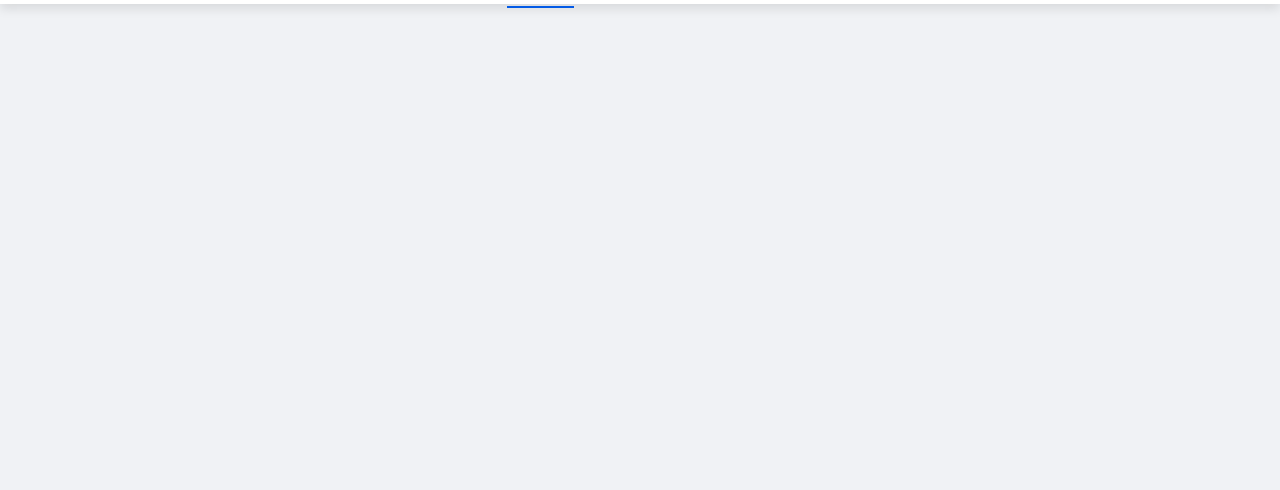
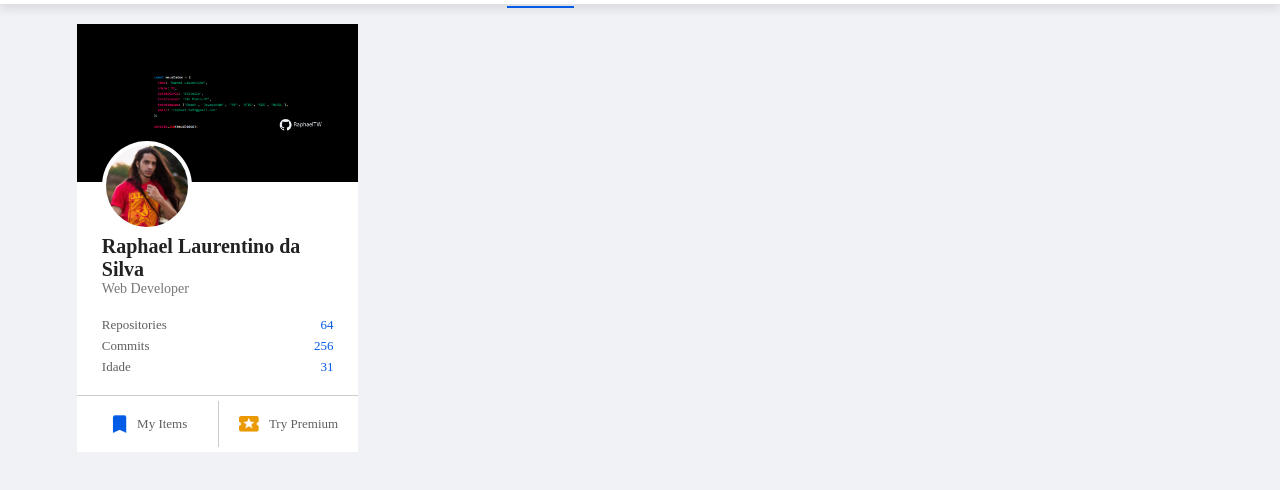
Before and after one commit to RaphaelTW/portfolio2.0, a plain HTML site: page index.html in a window 1280 px wide. Shown: the part 48-538 px from the top of the page. Drawn offline with Linux system fonts and the light colour scheme.

Commit message:
desenvolvimento left-sidebar

```diff
--- a/index.html
+++ b/index.html
@@ -33,5 +33,36 @@
             </div>
         </div>
     </nav>
+
+    <div class="container">
+        <div class="left-sidebar">
+            <div class="sidebar">
+                <div class="sidebar-profile-box">
+                    <img src="./src/img/image-background-profile.png" width="100%" alt="imagem de fundo do perfil">
+                    <div class="sidebar-profile-info">
+                        <img src="./src/img/profile.jpg" alt="foto de perfil">
+                        <h1>Raphael Laurentino da Silva</h1>
+                        <h3>Web Developer</h3>
+                        <ul>
+                            <li>Repositories <span>64</span></li>
+                            <li>Commits <span>256</span></li>
+                            <li>Idade <span>31</span></li>
+                        </ul>
+                    </div>
+                    <div class="sidebar-profile-link">
+                        <a href="#"><img src="./src/img/items.png" alt="">My Items</a>
+                        <a href="#"><img src="./src/img/premium.png" alt="">Try Premium</a>
+                    </div>
+                </div>
+
+            </div>
+        </div>
+        <div class="main-sidebar">
+
+        </div>
+        <div class="right-sidebar">
+
+        </div>
+    </div>
 </body>
 </html>
--- a/src/css/style.css
+++ b/src/css/style.css
@@ -119,3 +119,96 @@ a {
 }
 
 /* NavBar Fim */
+
+.container {
+    padding: 20px 6%;
+    display: flex;
+    flex-wrap: wrap;
+    justify-content: space-between;
+}
+
+/* LEFT */
+.left-sidebar {
+    flex-basis: 25%;
+    align-self: flex-start;
+}
+
+.sidebar-profile-box {
+    background: #ffffff;
+}
+
+.sidebar-profile-info {
+    padding: 0 25px;
+}
+
+.sidebar-profile-info img {
+    width: 90px;
+    border-radius: 50%;
+    background: #ffffff;
+    padding: 4px;
+    margin-top: -45px;
+}
+
+.sidebar-profile-info h1 {
+    font-size: 20px;
+    font-weight: 600;
+    color: #222;
+}
+
+.sidebar-profile-info h3 {
+    font-size: 14px;
+    font-weight: 500;
+    color: #777;
+}
+
+.sidebar-profile-info ul {
+    list-style: none;
+    margin: 20px 0;
+}
+
+.sidebar-profile-info ul li {
+    width: 100%;
+    margin: 5px 0;
+    font-size: 13px;
+}
+
+.sidebar-profile-info ul li span {
+    float: right;
+    color: #045be6
+}
+
+.sidebar-profile-link {
+    display: flex;
+    align-items: center;
+    border-top: 1px solid #ccc;
+}
+
+.sidebar-profile-link a {
+    flex-basis: 50%;
+    display: flex;
+    align-items: center;
+    justify-content: center;
+    padding: 15px 0;
+    font-size: 13px;
+    border-left: 1px solid #ccc;
+}
+
+.sidebar-profile-link a:first-child {
+    border-left: 0;
+}
+
+.sidebar-profile-link a img {
+    width: 20px;
+    margin-right: 10px;
+}
+
+/* RIGHT */
+.right-sidebar {
+    flex-basis: 25%;
+    align-self: flex-start;
+}
+
+/* MAIN */
+.main-contente {
+    flex-basis: 47%;
+}
```
Also changed, not shown: src/img/cover-pic.png (deleted), src/img/image-background-profile.png (added).
